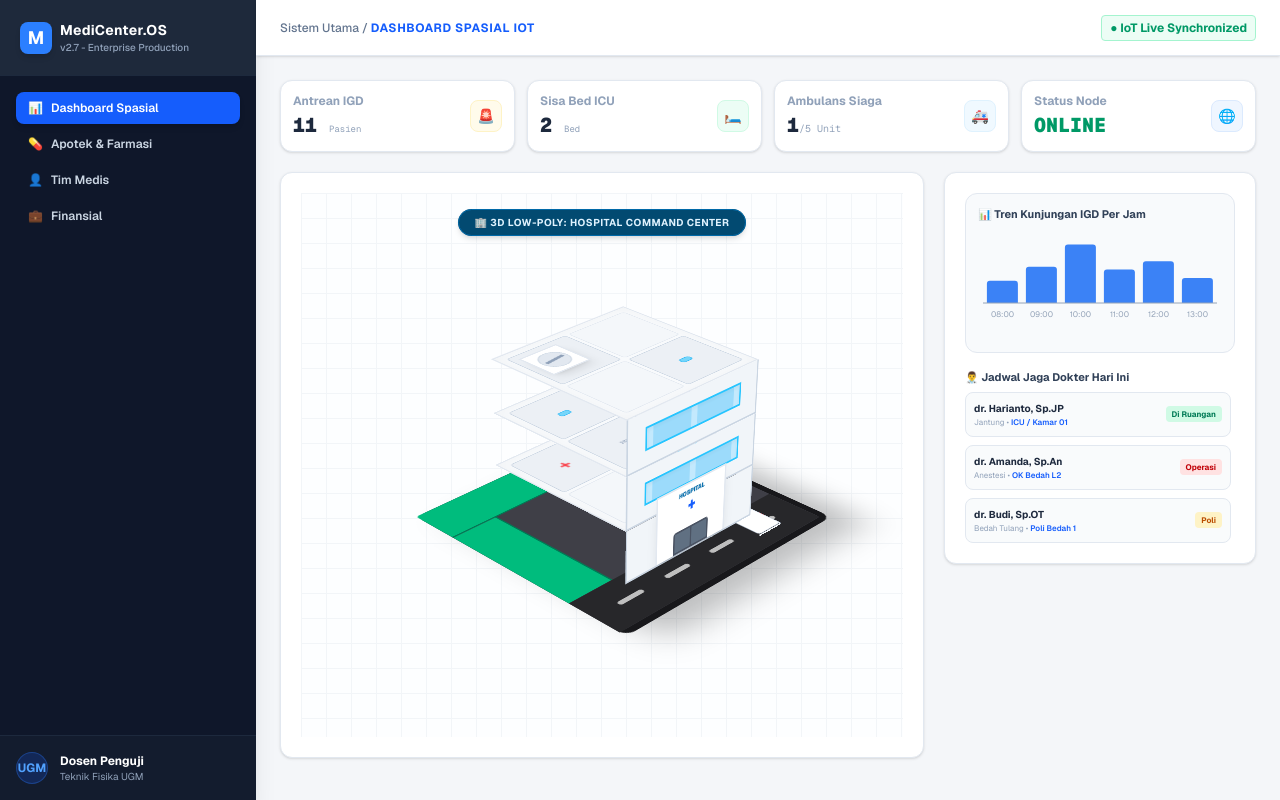
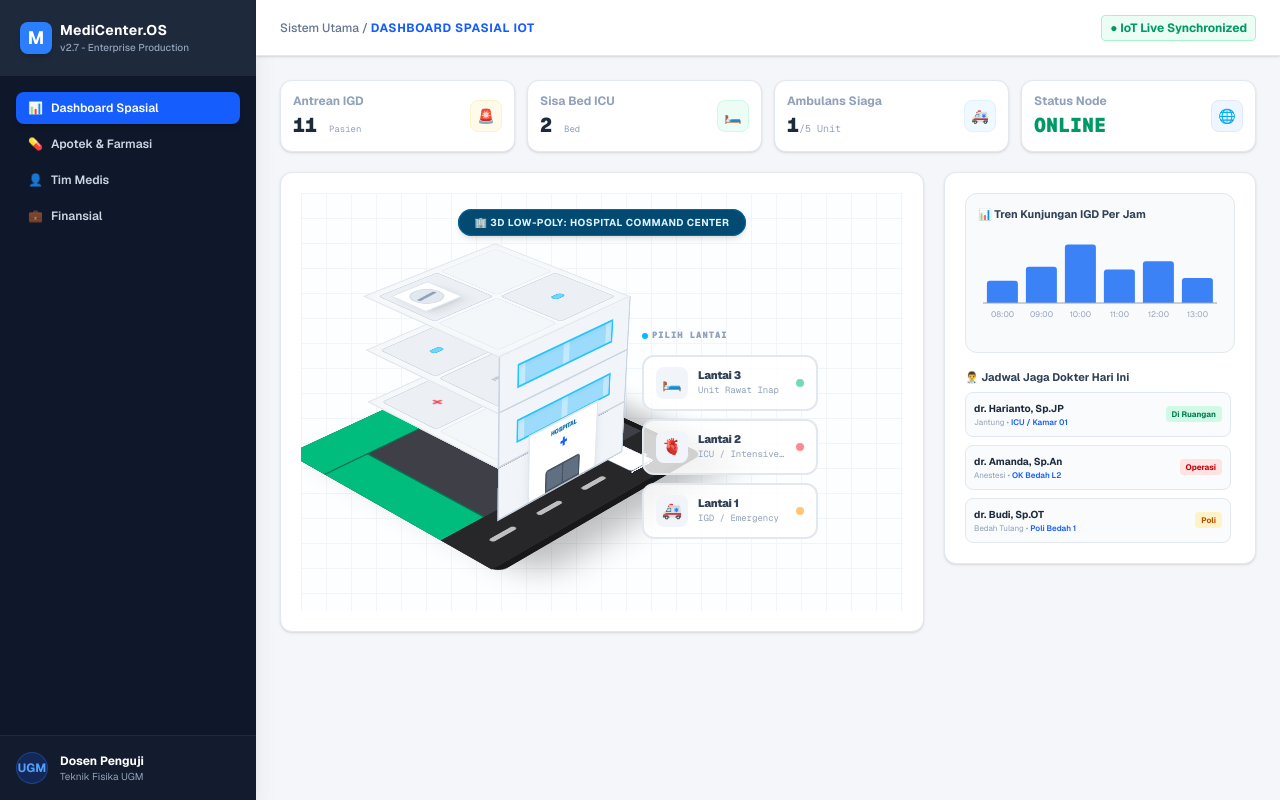
Before and after one commit to PrikitiwMan/my-hospital-dashboard, a Next.js app: page / in a window 1280 px wide. Built offline with nearby package versions, Linux system fonts and the light colour scheme.

Commit message:
fix: penyempurnaan translasi vertikal kamera makro dan isolasi tata ruang rumput luar dinding

```diff
--- a/src/components/HospitalMap.js
+++ b/src/components/HospitalMap.js
@@ -137,10 +137,141 @@ function BuildingFloor({ floor, zOffset, onClick, onEnter, onLeave }) {
 }
 
 /* ══════════════════════════════════════════
-   ARSITEKTUR BLUEPRINT FLOORPLAN (BARU)
+   FLOOR SELECTOR PANEL (BARU)
+   Panel tombol pemilih lantai untuk pengguna awam.
+   Tampil di sebelah kanan gedung 3D saat view gedung,
+   dan di bawah saat view denah lantai.
+══════════════════════════════════════════ */
+const floorConfig = [
+  {
+    floor: 3,
+    label: 'Lantai 3',
+    sublabel: 'Unit Rawat Inap',
+    icon: '🛏️',
+    dotColor: 'bg-emerald-500',
+    ringColor: 'ring-emerald-200',
+    iconBg: 'bg-emerald-50',
+    activeBorder: 'border-emerald-500',
+    activeBg: 'bg-emerald-50',
+    activeText: 'text-emerald-700',
+  },
+  {
+    floor: 2,
+    label: 'Lantai 2',
+    sublabel: 'ICU / Intensive Care',
+    icon: '🫀',
+    dotColor: 'bg-red-500',
+    ringColor: 'ring-red-200',
+    iconBg: 'bg-red-50',
+    activeBorder: 'border-red-500',
+    activeBg: 'bg-red-50',
+    activeText: 'text-red-700',
+  },
+  {
+    floor: 1,
+    label: 'Lantai 1',
+    sublabel: 'IGD / Emergency',
+    icon: '🚑',
+    dotColor: 'bg-amber-500',
+    ringColor: 'ring-amber-200',
+    iconBg: 'bg-amber-50',
+    activeBorder: 'border-amber-500',
+    activeBg: 'bg-amber-50',
+    activeText: 'text-amber-700',
+  },
+];
+
+function FloorSelectorPanel({ selectedFloor, onSelectFloor, onBack, variant = 'side' }) {
+  // variant: 'side' = di samping gedung 3D, 'bottom' = di bawah denah lantai
+  const isSide = variant === 'side';
+
+  return (
+    <div
+      className={`
+        flex z-20
+        ${isSide
+          ? 'flex-col gap-2 w-44'
+          : 'flex-row gap-2 justify-center w-full max-w-sm'}
+      `}
+    >
+      {/* Label Panel */}
+      <div className={`
+        font-mono text-[9px] font-black text-slate-400 tracking-widest uppercase
+        ${isSide ? 'mb-1 flex items-center gap-1' : 'hidden'}
+      `}>
+        <span className="w-1.5 h-1.5 rounded-full bg-sky-400 inline-block" />
+        Pilih Lantai
+      </div>
+
+      {floorConfig.map(({ floor, label, sublabel, icon, dotColor, ringColor, iconBg, activeBorder, activeBg, activeText }) => {
+        const isActive = selectedFloor === floor;
+        return (
+          <button
+            key={floor}
+            onClick={() => onSelectFloor(floor)}
+            className={`
+              flex items-center gap-2.5 rounded-xl border-2 transition-all duration-200 text-left group
+              ${isSide ? 'px-3 py-2.5 w-full' : 'px-3 py-2 flex-1'}
+              ${isActive
+                ? `${activeBorder} ${activeBg} shadow-md`
+                : 'border-slate-200 bg-white/80 hover:border-slate-300 hover:bg-white hover:shadow-sm active:scale-95'}
+            `}
+          >
+            {/* Icon */}
+            <div className={`
+              w-8 h-8 rounded-lg flex items-center justify-center text-base flex-shrink-0
+              ${isActive ? iconBg : 'bg-slate-100 group-hover:bg-slate-50'}
+            `}>
+              {icon}
+            </div>
+
+            {/* Text */}
+            <div className="flex-1 min-w-0">
+              <div className={`
+                text-[11px] font-black tracking-tight leading-tight
+                ${isActive ? activeText : 'text-slate-700'}
+              `}>
+                {label}
+              </div>
+              <div className="text-[9px] text-slate-400 font-mono leading-tight mt-0.5 truncate">
+                {sublabel}
+              </div>
+            </div>
+
+            {/* Status Dot */}
+            <div className="flex flex-col items-center gap-0.5 flex-shrink-0">
+              <span className={`w-2 h-2 rounded-full ${dotColor} ${isActive ? `ring-2 ${ringColor}` : 'opacity-60'} animate-pulse`} />
+              {isActive && (
+                <span className="text-[7px] font-black text-slate-400">●</span>
+              )}
+            </div>
+          </button>
+        );
+      })}
+
+      {/* Tombol Kembali — hanya tampil saat ada lantai yang dipilih */}
+      {selectedFloor !== null && onBack && (
+        <button
+          onClick={onBack}
+          className={`
+            flex items-center justify-center gap-1.5 rounded-xl border-2 border-dashed border-slate-300
+            bg-transparent hover:bg-slate-100 hover:border-slate-400
+            text-slate-500 hover:text-slate-700 font-bold text-[10px] font-mono
+            transition-all duration-200 active:scale-95
+            ${isSide ? 'px-3 py-2 mt-1 w-full' : 'px-3 py-2'}
+          `}
+        >
+          ← Gedung 3D
+        </button>
+      )}
+    </div>
+  );
+}
+
+/* ══════════════════════════════════════════
+   ARSITEKTUR BLUEPRINT FLOORPLAN
 ══════════════════════════════════════════ */
 
-// Komponen Pembentuk Ruangan (Blueprint Room)
 function BlueprintRoom({ id, title, patient, status, isActive, selectedRoom, setSelectedRoom, className, children, door }) {
   const isSelected = selectedRoom === id;
   return (
@@ -150,23 +281,19 @@ function BlueprintRoom({ id, title, patient, status, isActive, selectedRoom, set
         ${isSelected ? 'border-sky-500 bg-sky-50 shadow-[0_0_15px_rgba(14,165,233,0.2)] z-10' : 'border-slate-700 bg-white hover:bg-slate-50'}
         ${className}`}
     >
-      {/* Visualisasi Celah Pintu (Door Cutout) */}
       {door === 'bottom' && <div className="absolute -bottom-[4px] left-1/2 -translate-x-1/2 w-8 h-[4px] bg-slate-100" />}
       {door === 'top' && <div className="absolute -top-[4px] left-1/2 -translate-x-1/2 w-8 h-[4px] bg-slate-100" />}
       {door === 'right' && <div className="absolute top-1/2 -right-[4px] -translate-y-1/2 w-[4px] h-8 bg-slate-100" />}
 
-      {/* Header Info Ruangan */}
       <div className="flex justify-between items-start w-full mb-1">
         <span className={`text-[10px] font-black tracking-tight ${isSelected ? 'text-sky-700' : 'text-slate-800'}`}>{title}</span>
         <span className={`w-2 h-2 rounded-full shadow-sm ${isActive ? 'bg-emerald-500 animate-pulse' : 'bg-slate-300'}`} />
       </div>
 
-      {/* Maket Interior (Bed, Meja, dll) */}
       <div className="flex-1 flex items-center justify-center relative pointer-events-none">
         {children}
       </div>
 
-      {/* Status Footer */}
       <div className="mt-auto pt-1 border-t border-slate-200 w-full flex justify-between items-center">
         <span className="text-[8px] font-mono font-bold text-slate-500">{patient || status}</span>
         {isSelected && <span className="text-[7px] font-bold text-sky-600 bg-sky-100 px-1 rounded">LIVE</span>}
@@ -175,12 +302,10 @@ function BlueprintRoom({ id, title, patient, status, isActive, selectedRoom, set
   );
 }
 
-// Master Komponen Denah 2D
 function FloorPlan({ floor, selectedRoom, setSelectedRoom }) {
   return (
     <div className="w-full max-w-sm bg-slate-100 border-[6px] border-slate-800 rounded-xl p-3 shadow-2xl animate-[fadeIn_.3s_ease] relative">
 
-      {/* Ornamen Blueprint (Mata Angin & Skala) */}
       <div className="absolute -top-4 -right-2 bg-slate-800 text-white text-[8px] font-mono px-2 py-1 rounded shadow-lg flex items-center gap-2 border border-slate-600">
         <span className="font-bold text-sky-300">N ⬆</span> <span className="opacity-50">|</span> <span>1:100</span>
       </div>
@@ -190,7 +315,6 @@ function FloorPlan({ floor, selectedRoom, setSelectedRoom }) {
         <span className="bg-slate-200 px-1.5 py-0.5 rounded text-slate-600">{floor === 1 ? 'EMERGENCY' : floor === 2 ? 'INTENSIVE CARE' : 'INPATIENT'}</span>
       </div>
 
-      {/* ── LAYOUT ARSITEKTUR LANTAI 1 (IGD) ── */}
       {floor === 1 && (
         <div className="grid grid-cols-3 grid-rows-3 gap-2 h-64">
           <BlueprintRoom id="IGD-101" title="TRIASE UTAMA" patient="Tn. Bambang P." isActive={true} selectedRoom={selectedRoom} setSelectedRoom={setSelectedRoom} className="col-span-2 row-span-2" doorPosition="bottom">
@@ -200,14 +324,12 @@ function FloorPlan({ floor, selectedRoom, setSelectedRoom }) {
               ))}
             </div>
           </BlueprintRoom>
-
           <BlueprintRoom id="IGD-102" title="RESUSITASI" status="Kosong (Standby)" isActive={false} selectedRoom={selectedRoom} setSelectedRoom={setSelectedRoom} className="col-span-1 row-span-2" doorPosition="bottom">
             <div className="w-7 h-12 border-2 border-red-300 bg-red-50 rounded-sm flex flex-col items-center p-0.5">
               <div className="w-full h-3 border-b-2 border-red-200 bg-white rounded-t-sm" />
               <span className="text-[7px] mt-1 text-red-500 font-bold">AED</span>
             </div>
           </BlueprintRoom>
-
           <div className="col-span-3 row-span-1 bg-slate-200/60 border-2 border-dashed border-slate-400 flex flex-col items-center justify-center rounded">
             <span className="text-[10px] font-black text-slate-600 tracking-widest">LOBBY & RECEPTION</span>
             <div className="flex gap-4 mt-1 opacity-60 font-mono text-[7px] font-bold">
@@ -218,7 +340,6 @@ function FloorPlan({ floor, selectedRoom, setSelectedRoom }) {
         </div>
       )}
 
-      {/* ── LAYOUT ARSITEKTUR LANTAI 2 (ICU) ── */}
       {floor === 2 && (
         <div className="grid grid-cols-4 grid-rows-3 gap-2 h-64">
           <BlueprintRoom id="ICU-201" title="ICU 01 (ISO)" patient="Tn. Ahmad B." isActive={true} selectedRoom={selectedRoom} setSelectedRoom={setSelectedRoom} className="col-span-2 row-span-2" door="bottom">
@@ -227,14 +348,12 @@ function FloorPlan({ floor, selectedRoom, setSelectedRoom }) {
               <div className="absolute top-1 -right-3 w-2 h-4 bg-slate-700 border border-slate-800 rounded-sm animate-pulse flex items-center justify-center"><div className="w-1 h-1 bg-emerald-400 rounded-full"/></div>
             </div>
           </BlueprintRoom>
-
           <BlueprintRoom id="ICU-202" title="ICU 02 (ISO)" patient="Ny. Ratna G." isActive={true} selectedRoom={selectedRoom} setSelectedRoom={setSelectedRoom} className="col-span-2 row-span-2" door="bottom">
             <div className="relative w-10 h-14 border-2 border-purple-300 bg-purple-50 rounded flex flex-col p-0.5">
               <div className="w-full h-3 border-b-2 border-purple-200 bg-white rounded-t-sm" />
               <div className="absolute top-1 -right-3 w-2 h-4 bg-slate-700 border border-slate-800 rounded-sm animate-pulse flex items-center justify-center"><div className="w-1 h-1 bg-emerald-400 rounded-full"/></div>
             </div>
           </BlueprintRoom>
-
           <div className="col-span-4 row-span-1 bg-sky-100/50 border-2 border-slate-400 flex items-center justify-between px-4 rounded">
             <span className="text-[10px] font-black text-sky-700 tracking-widest">STERILE CORRIDOR</span>
             <div className="w-16 h-8 border-2 border-sky-400 bg-white flex items-center justify-center text-[7px] font-black text-sky-600 text-center leading-tight rounded-sm shadow-sm">NURSE<br/>STATION</div>
@@ -242,7 +361,6 @@ function FloorPlan({ floor, selectedRoom, setSelectedRoom }) {
         </div>
       )}
 
-      {/* ── LAYOUT ARSITEKTUR LANTAI 3 (RAWAT INAP) ── */}
       {floor === 3 && (
         <div className="grid grid-cols-3 grid-rows-4 gap-2 h-64">
           <BlueprintRoom id="RNP-301" title="VVIP MELATI" patient="Ibu Siti K." isActive={true} selectedRoom={selectedRoom} setSelectedRoom={setSelectedRoom} className="col-span-3 row-span-2" door="bottom">
@@ -253,11 +371,9 @@ function FloorPlan({ floor, selectedRoom, setSelectedRoom }) {
               <div className="w-16 h-10 border-2 border-dashed border-slate-400 bg-slate-200/50 flex items-center justify-center text-[6px] text-slate-500 font-bold rounded-sm text-center leading-tight">SOFA /<br/>FAMILY AREA</div>
             </div>
           </BlueprintRoom>
-
           <div className="col-span-3 row-span-1 bg-slate-200/50 border-y-2 border-slate-400 flex flex-col items-center justify-center">
             <span className="text-[9px] font-black text-slate-500 tracking-widest">MAIN HALLWAY</span>
           </div>
-
           <BlueprintRoom id="RNP-302" title="KAMAR ANGGREK" status="Tersedia" isActive={false} selectedRoom={selectedRoom} setSelectedRoom={setSelectedRoom} className="col-span-3 row-span-1" door="top">
             <div className="flex gap-6 mt-1">
               {[1,2].map(i => (
@@ -290,6 +406,7 @@ export default function HospitalMap({ selectedFloor, setSelectedFloor, setSelect
       <div className="absolute inset-0 bg-[linear-gradient(to_right,#e2e8f0_1px,transparent_1px),linear-gradient(to_bottom,#e2e8f0_1px,transparent_1px)]
                       bg-[size:25px_25px] opacity-40 pointer-events-none z-0" />
 
+      {/* Header Badge */}
       <div className="absolute top-2 md:top-4 left-1/2 -translate-x-1/2 z-30 text-center pointer-events-none w-full">
         <span className="text-[9px] md:text-[10px] bg-sky-900 border border-sky-700 text-sky-100 font-bold px-4 py-1.5 rounded-full tracking-wider shadow-md">
           {selectedFloor === null
@@ -298,19 +415,17 @@ export default function HospitalMap({ selectedFloor, setSelectedFloor, setSelect
         </span>
       </div>
 
-      {selectedFloor !== null && (
-        <button
-          onClick={handleBackToGedung}
-          className="absolute bottom-4 right-4 bg-sky-600 hover:bg-sky-700 text-white font-bold
-                     px-4 py-2 rounded-xl text-[10px] md:text-xs
-                     transition-all shadow-lg z-30 flex items-center gap-1.5"
-        >
-          🔍 KEMBALI KE GEDUNG 3D
-        </button>
-      )}
+      {/* ══ LAYOUT UTAMA ══
+          View gedung: gedung 3D di kiri + panel tombol di kanan
+          View denah: denah di atas + tombol lantai di bawah  */}
+      <div className={`
+        flex z-10 items-center gap-12 md:gap-20
+        ${selectedFloor === null ? 'flex-row' : 'flex-col'}
+      `}>
 
+        {/* ── GEDUNG 3D / DENAH ── */}
         <div
-        className="w-full max-w-sm md:max-w-md aspect-square flex items-center justify-center relative z-10"
+          className="w-full max-w-sm md:max-w-md aspect-square flex items-center justify-center relative"
           style={{ perspective: '1600px' }}
         >
           {selectedFloor === null && <HoverCard floor={hoveredFloor} />}
@@ -324,7 +439,6 @@ export default function HospitalMap({ selectedFloor, setSelectedFloor, setSelect
                 : 'rotateX(0deg) rotateZ(0deg) translateY(0px) translateX(0px)',
             }}
           >
-
             {selectedFloor === null && (
               <div className="absolute w-44 h-44 relative" style={{ transformStyle: 'preserve-3d' }}>
 
@@ -369,8 +483,21 @@ export default function HospitalMap({ selectedFloor, setSelectedFloor, setSelect
                 setSelectedRoom={setSelectedRoom}
               />
             )}
+          </div>
+        </div>
 
-        </div>
+        {/* ── FLOOR SELECTOR PANEL ──
+            Di samping gedung saat view 3D, di bawah saat view denah */}
+        <FloorSelectorPanel
+          selectedFloor={selectedFloor}
+          onSelectFloor={(f) => {
+            setSelectedFloor(f);
+            setSelectedRoom && setSelectedRoom(null);
+          }}
+          onBack={handleBackToGedung}
+          variant={selectedFloor === null ? 'side' : 'bottom'}
+        />
+
       </div>
     </div>
   );
```
Lines whose indentation alone changed are shown as unchanged.
